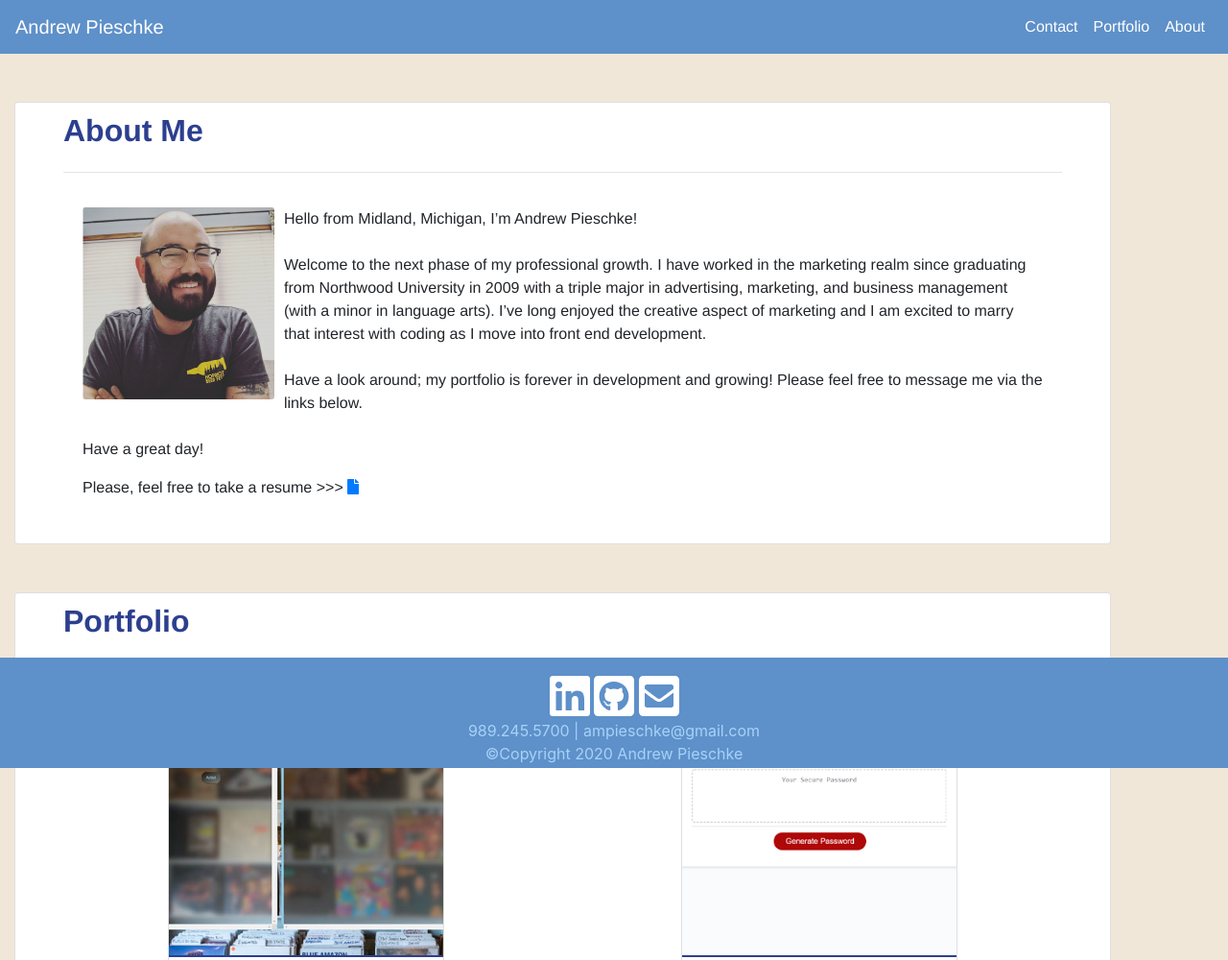
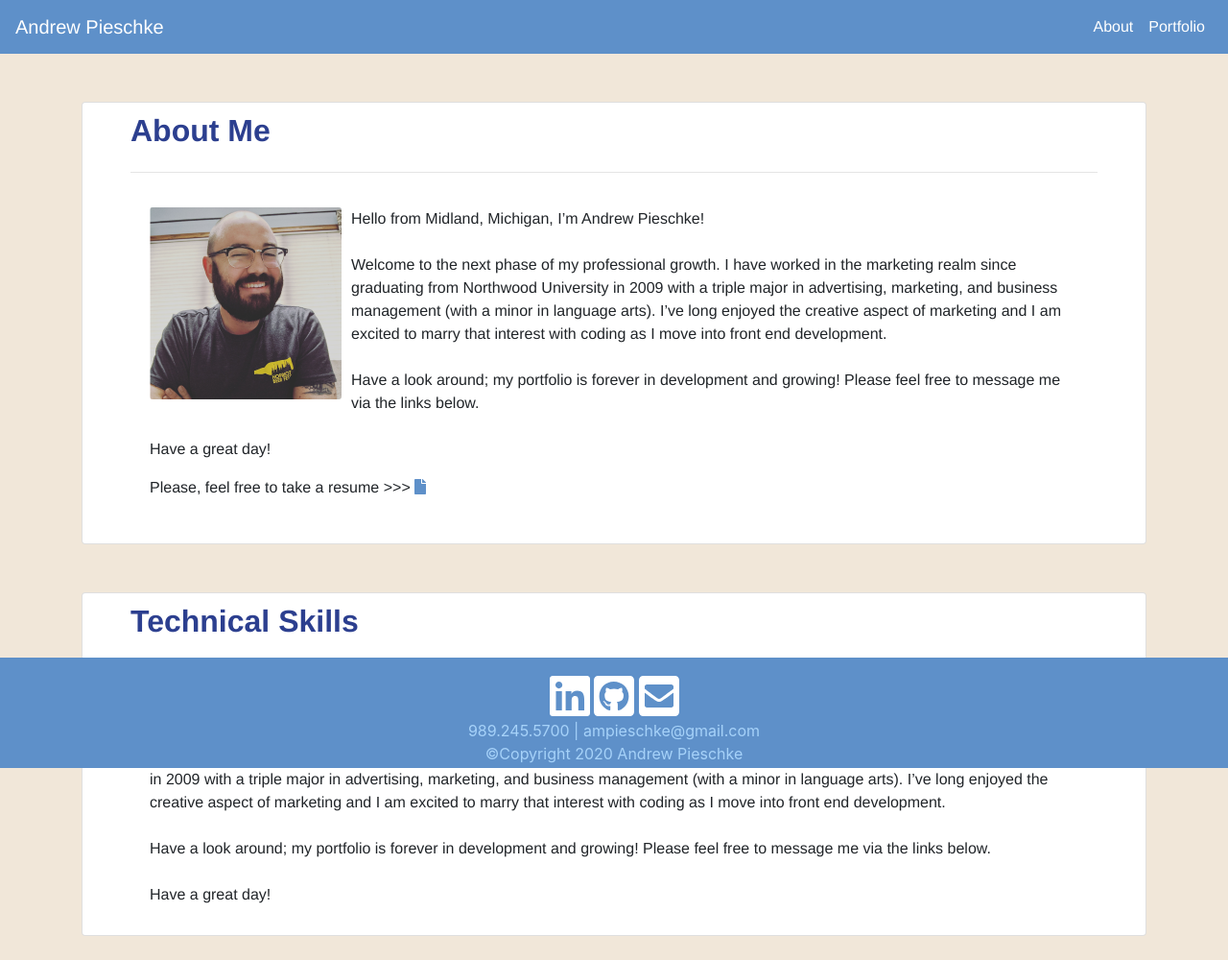
Before and after one commit to ampieschke/PieschkePort, a plain HTML site: page index.html in a window 1280 px wide. Shown: the top 1000 px of the page at 96% size. Drawn offline with nearby package versions, Linux system fonts and the light colour scheme.

Commit message:
introduced tech skills section

```diff
--- a/index.html
+++ b/index.html
@@ -23,9 +23,7 @@
   <body>
     <!-- BEGIN NAV -->
     <nav class="navbar navbar-expand-lg navbar-light bg-light">
-
         <a class="navbar-brand" href="#">Andrew Pieschke</a>
-      </div>
 
       <button
         class="navbar-toggler"
@@ -40,14 +38,11 @@
       </button>
       <div class="collapse navbar-collapse" id="navbarSupportedContent">
         <ul class="navbar-nav ml-auto">
-          <li class="nav-item">
-            <a class="nav-link" href="#">Contact</a>
-          </li>
+            <li class="nav-item active">
+                <a class="nav-link" href="#bio">About</a>
+              </li>
           <li class="nav-item">
             <a class="nav-link" href="#portfolio">Portfolio</a>
-          </li>
-          <li class="nav-item active">
-            <a class="nav-link" href="#bio">About</a>
           </li>
         </ul>
       </div>
@@ -55,7 +50,8 @@
     <!-- END NAV -->
 
     <!-- BEGIN BIO -->
-    <section class="col-lg-11" id="bio">
+    <section class="container" id="bio">
+
       <div class="card content">
         <header>
           <h2>About Me</h2>
@@ -86,15 +82,48 @@
             Have a great day!
             <br>
             </p>
-           <p> Please, feel free to take a resume >>> <a href="Assets/PieschkeResume2021.pdf" target="blank" download="Resume"><i class="fas fa-file"></i></a></p>
+           <p> Please, feel free to take a resume >>> <a href="Assets/PieschkeResume2021.pdf" target="blank" download="Resume"><i class="txtcon fas fa-file"></i></a></p>
         </div>
       </div>
     </section>
     <!-- END BIO -->
 
+    <!-- BEGIN SKILLS -->
+    <section class="container" id="skills">
+        <div class="card content">
+         <header>
+            <h2>Technical Skills</h2>
+              </header>
+              <hr />
+              <div class="card-body">
+                <p class="card-text">
+                 Hello from Midland, Michigan, I’m Andrew Pieschke!
+                  <br />
+                  <br />
+                  Welcome to the next phase of my professional
+                  growth. I have worked in the marketing realm since graduating from
+                  Northwood University in 2009 with a triple major in advertising,
+                  marketing, and business management (with a minor in language arts).
+                  I’ve long enjoyed the creative aspect of marketing and I am excited
+                  to marry that interest with coding as I move into front end
+                  development.
+                  <br />
+                  <br />
+                  Have a look around; my portfolio is forever in development and
+                  growing! Please feel free to message me via the links below.
+                  <br />
+                  <br />
+                  Have a great day!
+                  <br>
+                  </p>
+                 </div>
+            </div>
+          </section>
+          <!-- END SKILLS -->
+
      <!-- BEGIN SAMPLES-->
      <section id="portfolio">
-        <div class="col-lg-11">
+        <div class="container">
             <div class="content card mx-auto">
                 <header>
                     <h2>Portfolio</h2>
@@ -154,21 +183,12 @@
     <!-- BEGIN FOOTER -->
     <footer class="footer-copyright text-center py-3">
         <div class="col">
-            <a
-              href="https://www.linkedin.com/in/andrew-pieschke/"
-              target="_blank"
-              linkedin
-            >
-              <i class="navicon fab fa-linkedin fa-3x"> </i>
-            </a>
-            <a href="https://github.com/ampieschke" target="_blank" github>
-              <i class="navicon fab fa-github-square fa-3x"> </i>
-            </a>
-            <a href="mailto:ampieschke@gmail.com" target="_blank" email>
-                <i class="navicon fas fa-envelope-square fa-3x"> </i>
-              </a>
-              <div class="container">989.245.5700 | ampieschke@gmail.com</div>
-      <div class="container">©Copyright 2020 Andrew Pieschke</div>
+            <a href="https://www.linkedin.com/in/andrew-pieschke/" target="_blank" linkedin> <i class="navicon fab fa-linkedin fa-3x"></i></a>
+            <a href="https://github.com/ampieschke" target="_blank" github><i class="navicon fab fa-github-square fa-3x"></i></a>
+            <a href="mailto:ampieschke@gmail.com" target="_blank" email><i class="navicon fas fa-envelope-square fa-3x"> </i></a>
+        </div>
+        <div class="container">989.245.5700 | ampieschke@gmail.com</div>
+        <div class="container">©Copyright 2020 Andrew Pieschke</div>
     </footer>
     <!-- END FOOTER -->
 
--- a/style.css
+++ b/style.css
@@ -40,6 +40,10 @@ p {
   font-family: helvetica, sans-serif !important;
 }
 
+.txtcon {
+  color: #5e90c9;
+}
+
 .btn {
   background-color: #5e90c9 !important;
   border: #5e90c9 !important;
```
